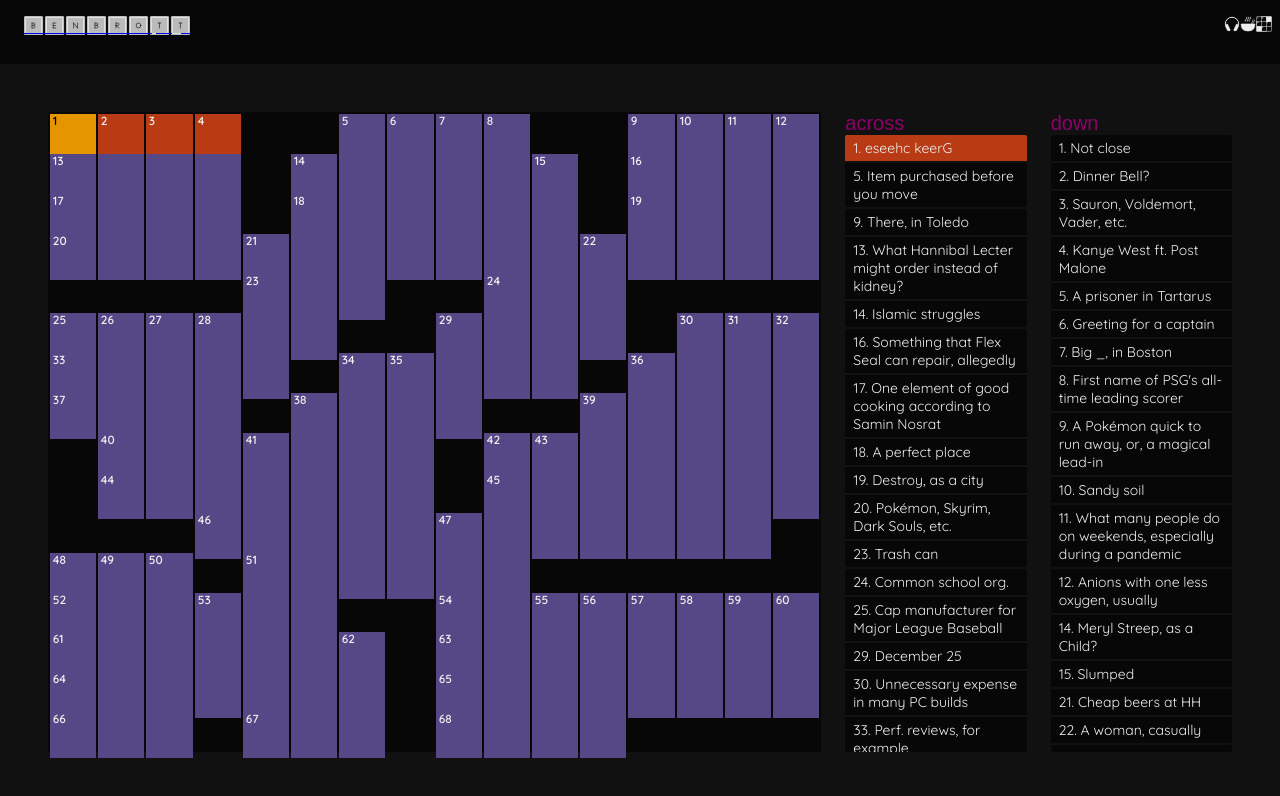
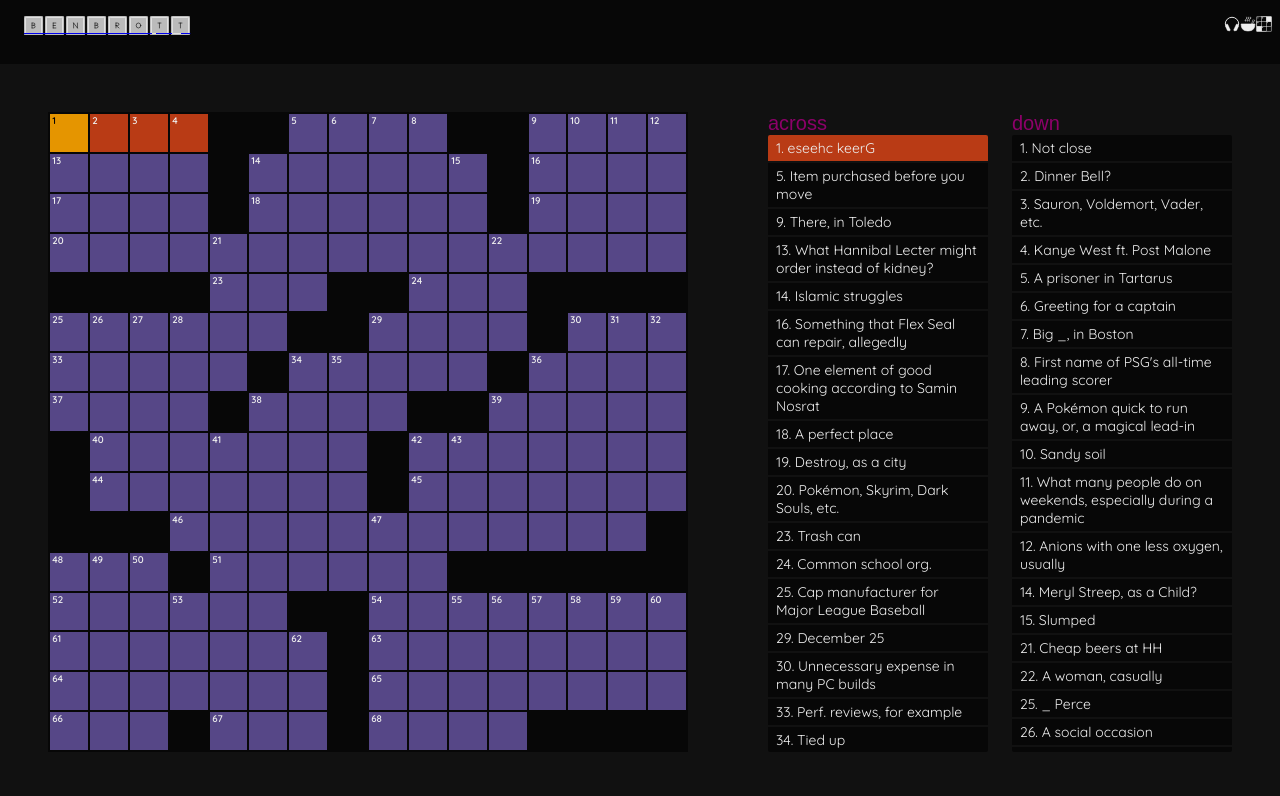
Before and after one commit to benbrott/benbrott, a Next.js app: page /crossword in a window 1280 px wide. Shown: the top 796 px of the page. Built offline with nearby package versions, Linux system fonts and the light colour scheme; a web font is replaced by a local one.

Commit message:
Update tortilla recipe and crossword styling (#30)

```diff
--- a/styles/crossword.module.scss
+++ b/styles/crossword.module.scss
@@ -11,7 +11,7 @@ $border-size: 2px;
 }
 
 .crosswordContainer {
-  flex: 2;
+  flex: 3;
   margin-right: $inner-spacing;
 }
 
@@ -22,8 +22,8 @@ $border-size: 2px;
 .crossword {
   display: grid;
   box-sizing: border-box;
+  max-width: 100%;
   max-height: 100%;
-  width: 100%;
   border: $border-size solid $navbar-color;
   background-color: $navbar-color;
 
@@ -59,7 +59,7 @@ $border-size: 2px;
 
 .clues {
   display: flex;
-  flex: 1;
+  flex: 2;
   flex-direction: row;
   height: 100%;
 }
```
Also changed, not shown: data/recipes.ts (+5 -5 lines).
